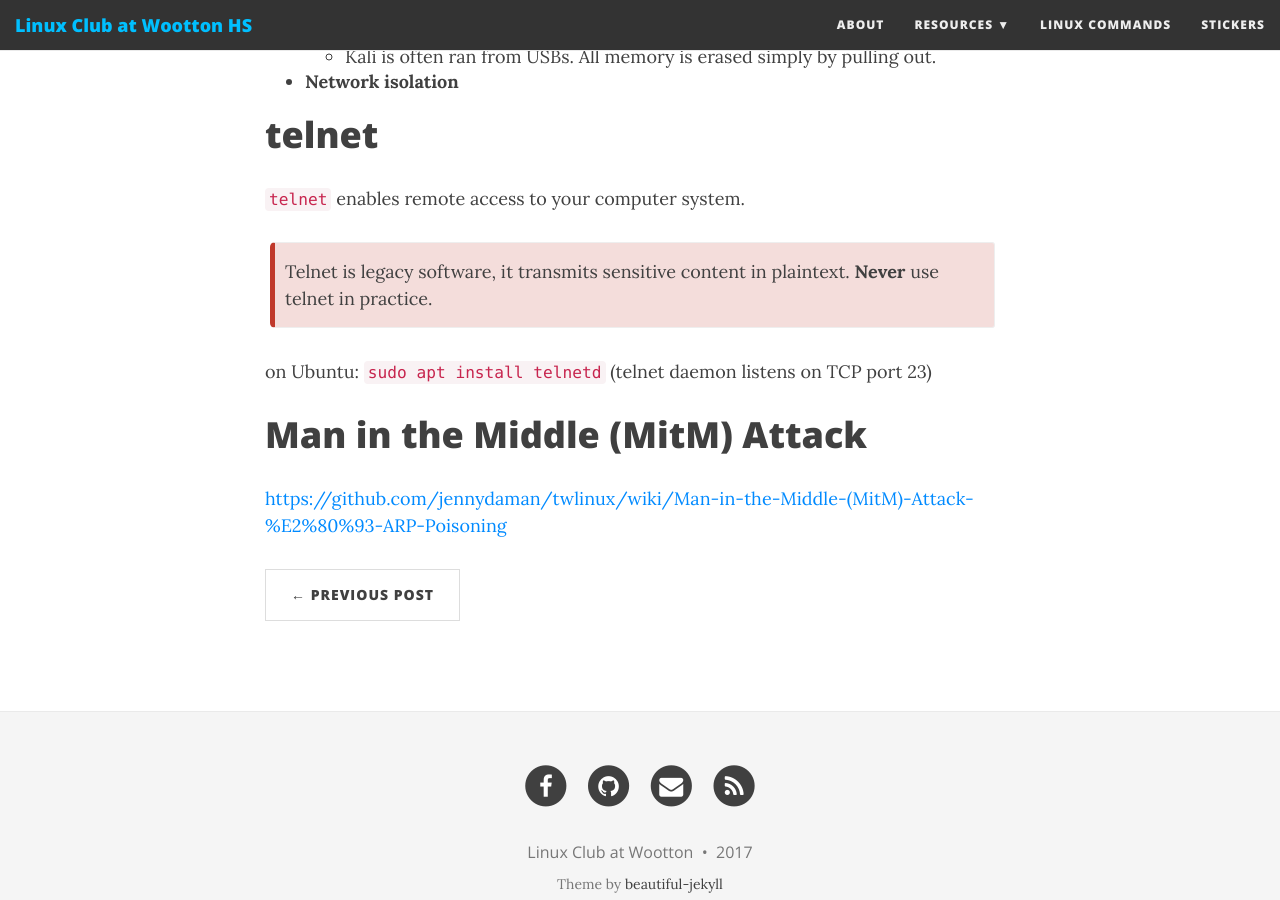
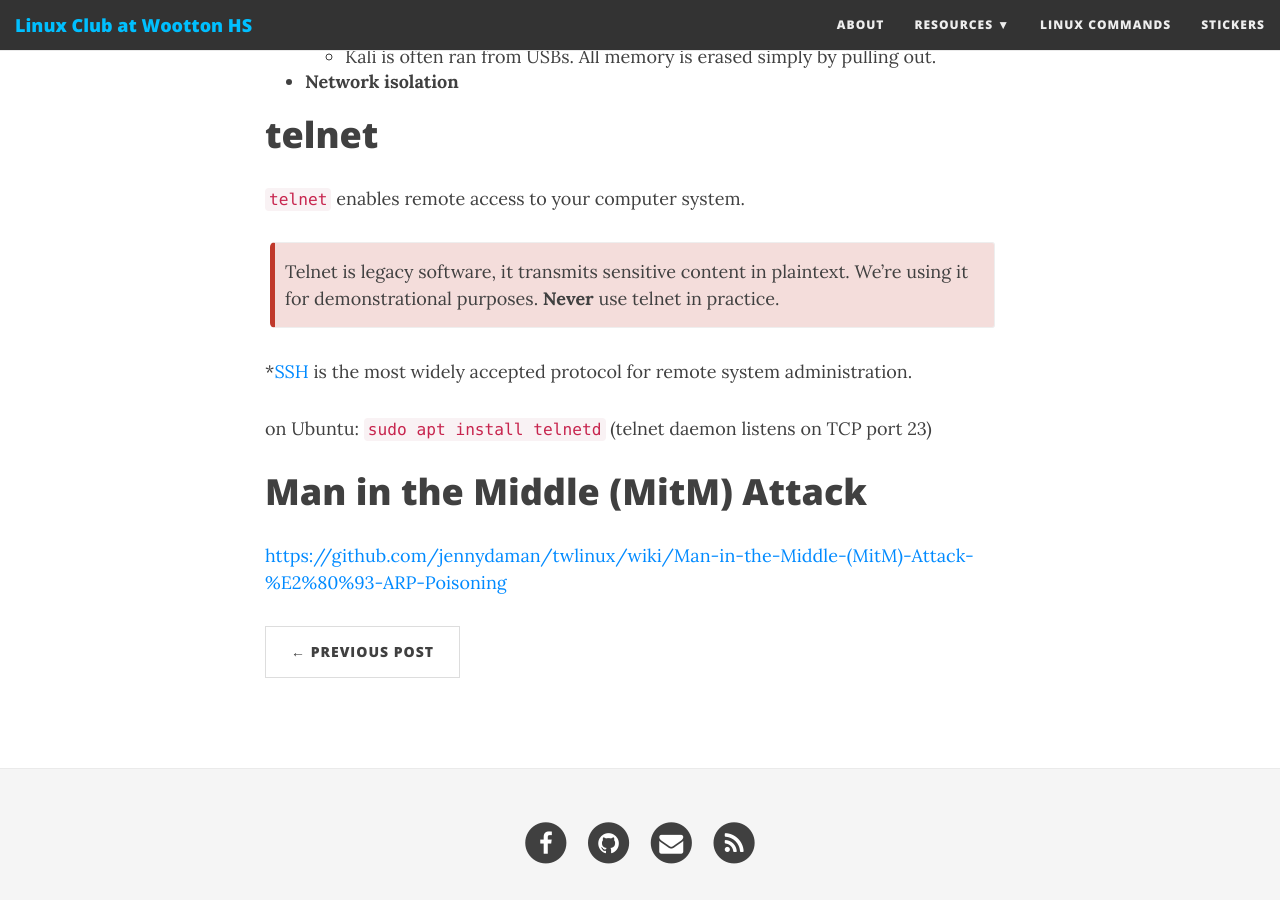
Before and after one commit to wsec/club, a Jekyll site: the page built from docs/_posts/2017-10-26-mitm.md, in a window 1280 px wide and 900 px high, scrolled down 1810 px. Built offline with Jekyll 4.4.1, drawn with Linux system fonts in a browser that asks for light colours; nearby versions of some CDN libraries; comment, search, counter and statistics services are not loaded.

Commit message:
Add note about SSH to mitm.md

```diff
--- a/docs/_posts/2017-10-26-mitm.md
+++ b/docs/_posts/2017-10-26-mitm.md
@@ -49,7 +49,9 @@ The kill chain describes your procedures and approach. In short, there are four
 `telnet` enables remote access to your computer system.
 
 {: .box-error}
-Telnet is legacy software, it transmits sensitive content in plaintext. **Never** use telnet in practice.
+Telnet is legacy software, it transmits sensitive content in plaintext. We're using it for demonstrational purposes. **Never** use telnet in practice.
+
+*[SSH](https://www.ssh.com/ssh/#sec-The-SSH-protocol) is the most widely accepted protocol for remote system administration.
 
 on Ubuntu: `sudo apt install telnetd` (telnet daemon listens on TCP port 23)
 
```
